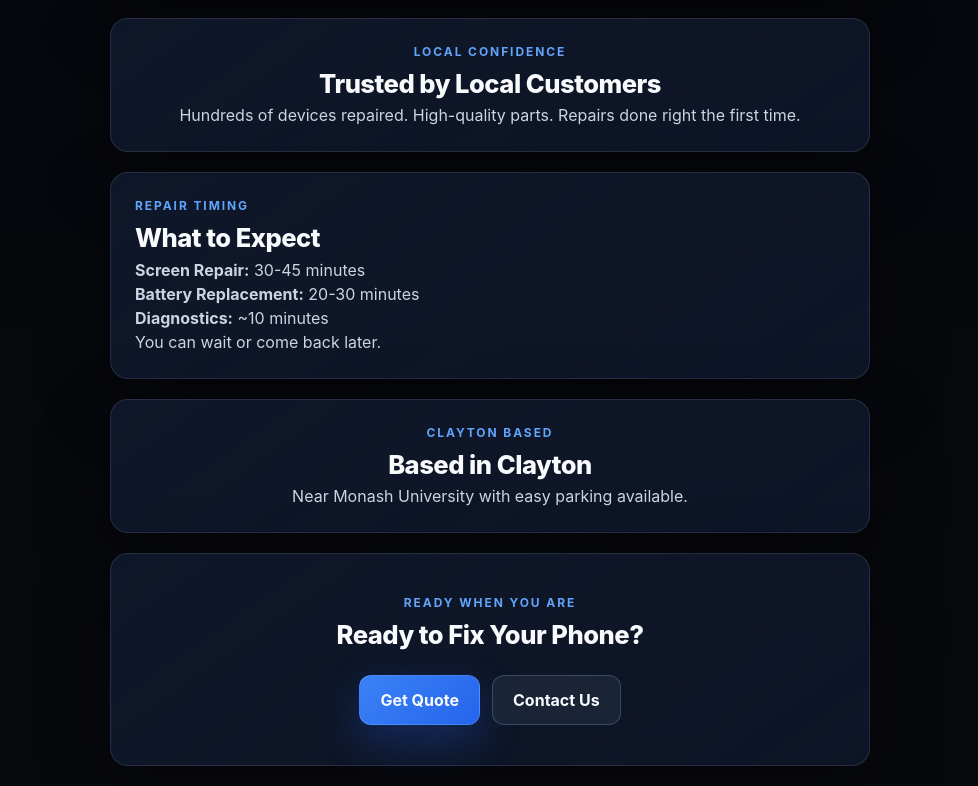
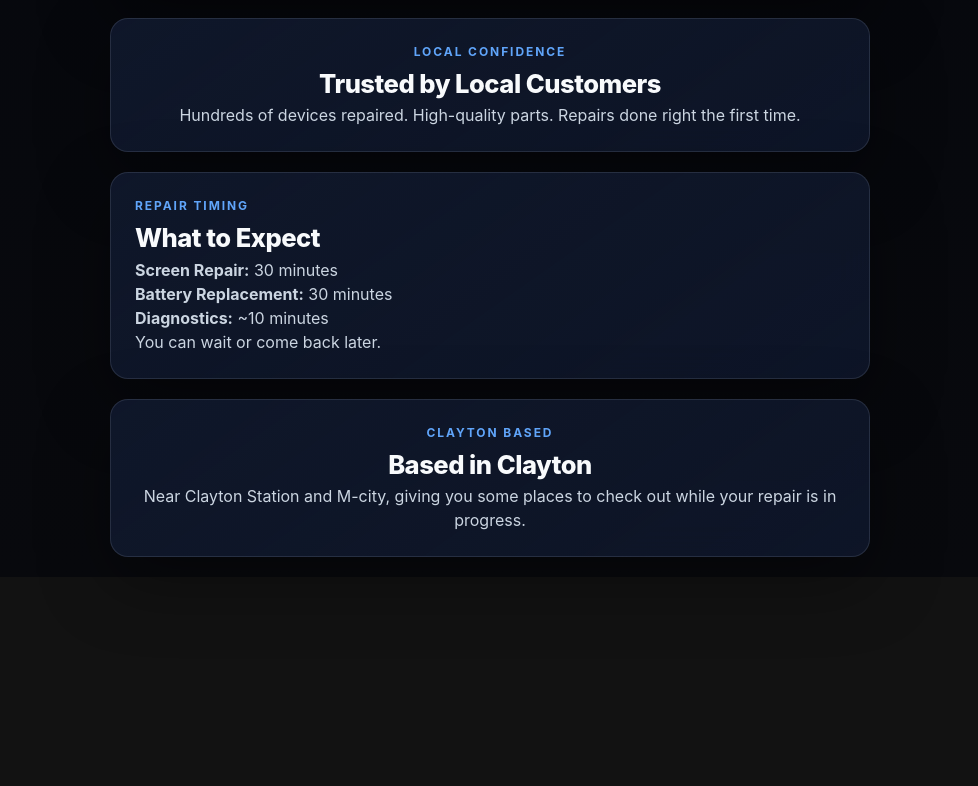
Before and after one commit to SemogEnaz/repair_website, a Vue app: page / in a window 1280 px wide. Shown: the part 1755-2541 px from the top of the page, without its empty margins (150-1128 px from the left). After the commit the page ends 2332 px from the top, so only its background shows below. Built offline with nearby package versions, Linux system fonts and the light colour scheme.

Commit message:
Changes to content

```diff
--- a/src/views/AboutView.vue
+++ b/src/views/AboutView.vue
@@ -13,12 +13,17 @@
         <p class="tech-eyebrow">Parts</p>
         <h3>Quality-first repairs</h3>
         <p class="tech-muted">Every repair is handled carefully with parts selected for reliable everyday use.</p>
+        <br><p class="tech-muted">We source my parts from Crazy Parts, so all my repairs come with a garuntee of quality as well as a warranty of 12 months if you should face any post purchase issues</p>
+        <br><p class="tech-muted">You can have a look at their website here:
+          <a href="https://www.crazyparts.com.au/" target="_blank" rel="noopener noreferrer" class="!font-bold !text-blue-300 !hover:text-blue-200"> Crazy Parts</a>
+        </p>
       </article>
 
       <article class="tech-card card">
         <p class="tech-eyebrow">Process</p>
         <h3>Simple, transparent, quick</h3>
         <p class="tech-muted">You get the estimate first, then a clear repair window before any work begins.</p>
+        <p class="tech-muted">We take great pride and exceptional care in handeling your device. It will be throughly cleaned and sealed once work is complete.</p>
       </article>
 
       <article class="tech-card card">
--- a/src/views/HomePage.vue
+++ b/src/views/HomePage.vue
@@ -17,8 +17,8 @@
     <section class="tech-panel content-section expect">
       <p class="tech-eyebrow">Repair timing</p>
       <h2>What to Expect</h2>
-      <p class="tech-muted"><strong>Screen Repair:</strong> 30-45 minutes</p>
-      <p class="tech-muted"><strong>Battery Replacement:</strong> 20-30 minutes</p>
+      <p class="tech-muted"><strong>Screen Repair:</strong> 30 minutes</p>
+      <p class="tech-muted"><strong>Battery Replacement:</strong> 30 minutes</p>
       <p class="tech-muted"><strong>Diagnostics:</strong> ~10 minutes</p>
       <p class="tech-muted">You can wait or come back later.</p>
     </section>
@@ -27,17 +27,7 @@
     <section class="tech-panel content-section location">
       <p class="tech-eyebrow">Clayton based</p>
       <h2>Based in Clayton</h2>
-      <p class="tech-muted">Near Monash University with easy parking available.</p>
-    </section>
-
-    <!-- CTA -->
-    <section class="tech-panel cta" id="contact">
-      <p class="tech-eyebrow">Ready when you are</p>
-      <h2>Ready to Fix Your Phone?</h2>
-      <div class="cta-actions">
-        <a href="#quote" class="tech-button btn">Get Quote</a>
-        <RouterLink to="/contact" class="tech-button secondary btn">Contact Us</RouterLink>
-      </div>
+      <p class="tech-muted">Near Clayton Station and M-city, giving you some places to check out while your repair is in progress.</p>
     </section>
 
   </div>
```
